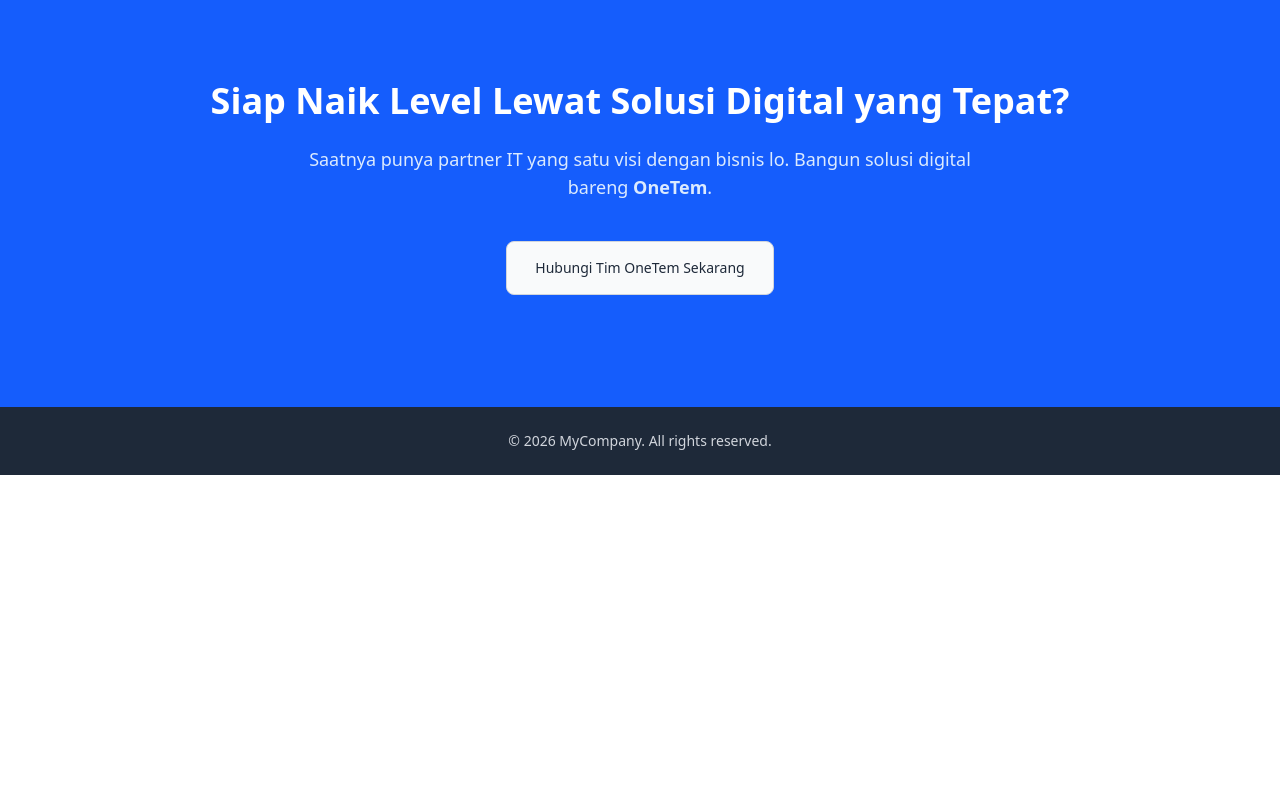
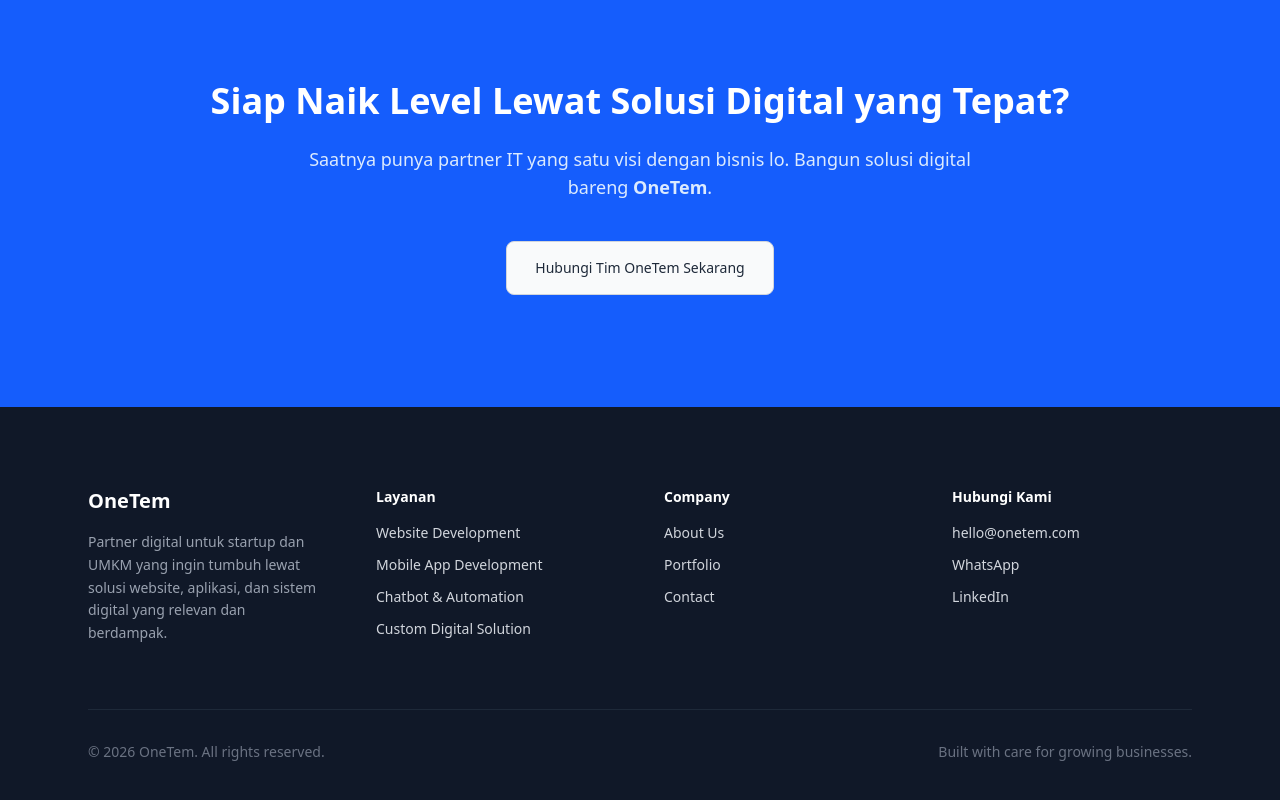
Before and after one commit to iqmalakur/onetem, a Vue app: page / in a window 1280 px wide. Shown: the part 5334-6134 px from the top of the page. Before the commit the page ends 5809 px from the top, so only its background shows below. Built offline with nearby package versions, Linux system fonts and the light colour scheme.

Commit message:
tidy up the footer section

```diff
--- a/src/components/home/Footer.vue
+++ b/src/components/home/Footer.vue
@@ -1,7 +1,114 @@
 <template>
-  <footer class="bg-gray-800 text-gray-300 py-6">
-    <div class="max-w-6xl mx-auto px-6 text-center text-sm">
-      © 2026 MyCompany. All rights reserved.
+  <footer class="bg-gray-900 text-gray-300">
+    <div class="max-w-6xl mx-auto px-6 py-20">
+      <div class="grid gap-12 md:grid-cols-4">
+        <!-- Brand -->
+        <div>
+          <h4 class="text-xl font-bold text-white mb-4">OneTem</h4>
+          <p class="text-sm text-gray-400 leading-relaxed">
+            Partner digital untuk startup dan UMKM yang ingin tumbuh lewat
+            solusi website, aplikasi, dan sistem digital yang relevan dan
+            berdampak.
+          </p>
+        </div>
+
+        <!-- Services -->
+        <div>
+          <h5 class="text-sm font-semibold text-white mb-4">Layanan</h5>
+          <ul class="space-y-3 text-sm">
+            <li>
+              <a href="/services#website" class="hover:text-white transition">
+                Website Development
+              </a>
+            </li>
+            <li>
+              <a
+                href="/services#mobile-app"
+                class="hover:text-white transition"
+              >
+                Mobile App Development
+              </a>
+            </li>
+            <li>
+              <a
+                href="/services#automation"
+                class="hover:text-white transition"
+              >
+                Chatbot & Automation
+              </a>
+            </li>
+            <li>
+              <a href="/services#custom" class="hover:text-white transition">
+                Custom Digital Solution
+              </a>
+            </li>
+          </ul>
+        </div>
+
+        <!-- Company -->
+        <div>
+          <h5 class="text-sm font-semibold text-white mb-4">Company</h5>
+          <ul class="space-y-3 text-sm">
+            <li>
+              <a href="#about" class="hover:text-white transition">
+                About Us
+              </a>
+            </li>
+            <li>
+              <a href="/portfolio" class="hover:text-white transition">
+                Portfolio
+              </a>
+            </li>
+            <li>
+              <a href="#contact" class="hover:text-white transition">
+                Contact
+              </a>
+            </li>
+          </ul>
+        </div>
+
+        <!-- Contact -->
+        <div>
+          <h5 class="text-sm font-semibold text-white mb-4">Hubungi Kami</h5>
+          <ul class="space-y-3 text-sm">
+            <li>
+              <a
+                href="mailto:hello@onetem.com"
+                class="hover:text-white transition"
+              >
+                hello@onetem.com
+              </a>
+            </li>
+            <li>
+              <a
+                href="https://wa.me/628123456789"
+                target="_blank"
+                class="hover:text-white transition"
+              >
+                WhatsApp
+              </a>
+            </li>
+            <li>
+              <a
+                href="https://linkedin.com"
+                target="_blank"
+                class="hover:text-white transition"
+              >
+                LinkedIn
+              </a>
+            </li>
+          </ul>
+        </div>
+      </div>
+
+      <!-- Bottom -->
+      <div
+        class="border-t border-gray-800 mt-16 pt-8 text-sm flex flex-col md:flex-row justify-between items-center gap-4"
+      >
+        <p class="text-gray-500">© 2026 OneTem. All rights reserved.</p>
+
+        <p class="text-gray-500">Built with care for growing businesses.</p>
+      </div>
     </div>
   </footer>
 </template>
```
